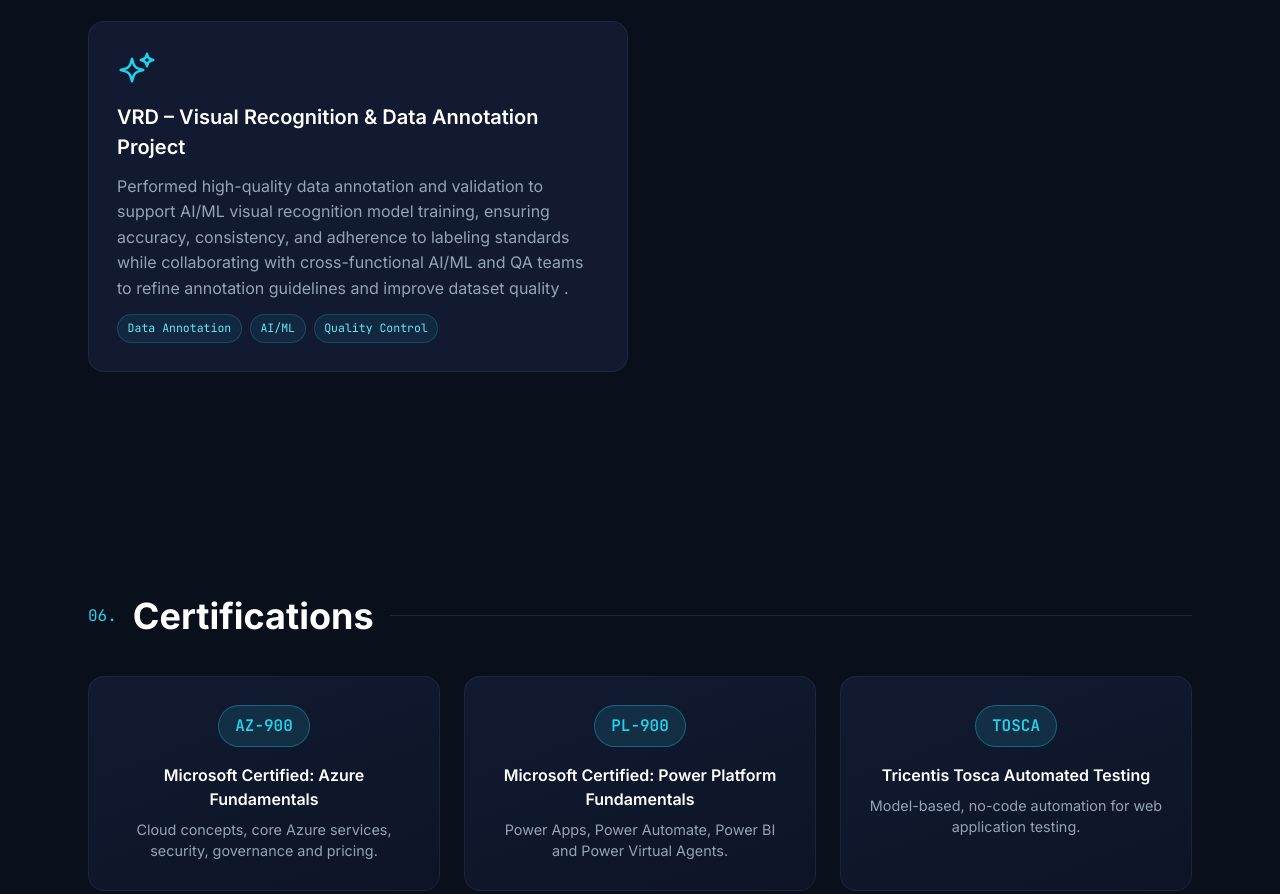
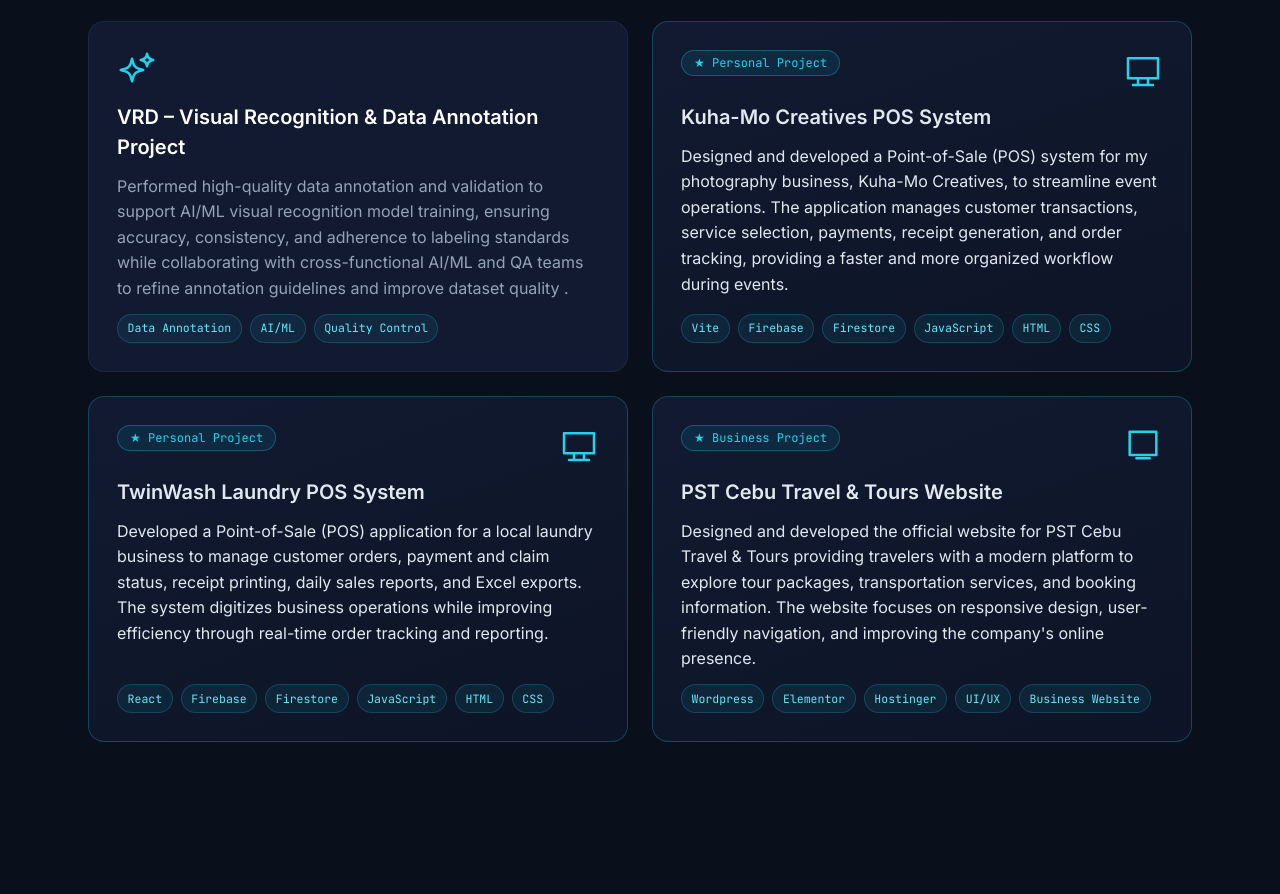
Before and after one commit to caarlcena/carl-portfolio, a plain HTML site: page carl-portfolio/index.html in a window 1280 px wide. Shown: the part 4185-5079 px from the top of the page. Drawn offline with nearby package versions, Linux system fonts and the light colour scheme.

Commit message:
updated projects

```diff
--- a/carl-portfolio/index.html
+++ b/carl-portfolio/index.html
@@ -679,6 +679,147 @@
             ><span>Quality Control</span>
           </div>
         </article>
+        <a
+          href="https://kuha-mo-pos.netlify.app/"
+          target="_blank"
+          rel="noopener noreferrer"
+          class="project-card project-link"
+        >
+          <div class="flex justify-between items-start">
+            <div
+              class="inline-flex items-center rounded-full bg-accent-500/10 border border-accent-400/30 px-3 py-1 text-xs font-mono text-accent-400"
+            >
+              ★ Personal Project
+            </div>
+
+            <svg
+              class="w-10 h-10 text-accent-400"
+              fill="none"
+              stroke="currentColor"
+              stroke-width="1.5"
+              viewBox="0 0 24 24"
+            >
+              <path
+                stroke-linecap="round"
+                stroke-linejoin="round"
+                d="M3 5h18v12H3zm3 16h12M9 17v4m6-4v4"
+              />
+            </svg>
+          </div>
+
+          <h3>Kuha-Mo Creatives POS System</h3>
+
+          <p>
+            Designed and developed a Point-of-Sale (POS) system for my
+            photography business, Kuha-Mo Creatives, to streamline event
+            operations. The application manages customer transactions, service
+            selection, payments, receipt generation, and order tracking,
+            providing a faster and more organized workflow during events.
+          </p>
+
+          <div class="chips">
+            <span>Vite</span>
+            <span>Firebase</span>
+            <span>Firestore</span>
+            <span>JavaScript</span>
+            <span>HTML</span>
+            <span>CSS</span>
+          </div>
+        </a>
+        <a
+          href="https://twinwashpos.netlify.app/"
+          target="_blank"
+          rel="noopener noreferrer"
+          class="project-card project-link"
+        >
+          <div class="flex justify-between items-start">
+            <div
+              class="inline-flex items-center rounded-full bg-accent-500/10 border border-accent-400/30 px-3 py-1 text-xs font-mono text-accent-400"
+            >
+              ★ Personal Project
+            </div>
+
+            <svg
+              class="w-10 h-10 text-accent-400"
+              fill="none"
+              stroke="currentColor"
+              stroke-width="1.5"
+              viewBox="0 0 24 24"
+            >
+              <path
+                stroke-linecap="round"
+                stroke-linejoin="round"
+                d="M3 5h18v12H3zm3 16h12M9 17v4m6-4v4"
+              />
+            </svg>
+          </div>
+
+          <h3>TwinWash Laundry POS System</h3>
+
+          <p>
+            Developed a Point-of-Sale (POS) application for a local laundry
+            business to manage customer orders, payment and claim status,
+            receipt printing, daily sales reports, and Excel exports. The system
+            digitizes business operations while improving efficiency through
+            real-time order tracking and reporting.
+          </p>
+
+          <div class="chips">
+            <span>React</span>
+            <span>Firebase</span>
+            <span>Firestore</span>
+            <span>JavaScript</span>
+            <span>HTML</span>
+            <span>CSS</span>
+          </div>
+        </a>
+
+        <a
+          href="https://www.pstcebutravelandtours.com/"
+          target="_blank"
+          rel="noopener noreferrer"
+          class="project-card project-link"
+        >
+          <div class="flex justify-between items-start">
+            <div
+              class="inline-flex items-center rounded-full bg-accent-500/10 border border-accent-400/30 px-3 py-1 text-xs font-mono text-accent-400"
+            >
+              ★ Business Project
+            </div>
+
+            <svg
+              class="w-10 h-10 text-accent-400"
+              fill="none"
+              stroke="currentColor"
+              stroke-width="1.5"
+              viewBox="0 0 24 24"
+            >
+              <path
+                stroke-linecap="round"
+                stroke-linejoin="round"
+                d="M4 4h16v14H4zM8 20h8"
+              />
+            </svg>
+          </div>
+
+          <h3>PST Cebu Travel & Tours Website</h3>
+
+          <p>
+            Designed and developed the official website for PST Cebu Travel &
+            Tours providing travelers with a modern platform to explore tour
+            packages, transportation services, and booking information. The
+            website focuses on responsive design, user-friendly navigation, and
+            improving the company's online presence.
+          </p>
+
+          <div class="chips">
+            <span>Wordpress</span>
+            <span>Elementor</span>
+            <span>Hostinger</span>
+            <span>UI/UX</span>
+            <span>Business Website</span>
+          </div>
+        </a>
       </div>
     </section>
 
--- a/carl-portfolio/styles.css
+++ b/carl-portfolio/styles.css
@@ -102,6 +102,7 @@
   display: flex;
   flex-direction: column;
   gap: 0.75rem;
+  position: relative;
   transition:
     transform 0.25s ease,
     border-color 0.25s ease,
@@ -236,6 +237,45 @@
 .resume-btn:active {
   transform: translateY(0);
 }
+
+.project-card:has(.inline-flex) {
+  border: 1px solid rgba(34, 211, 238, 0.25);
+  background: linear-gradient(160deg, #111a31, #0d1426);
+}
+
+.project-card:has(.inline-flex):hover {
+  border-color: rgba(34, 211, 238, 0.45);
+}
+
+.project-link {
+  display: flex;
+  flex-direction: column;
+  text-decoration: none;
+  color: inherit;
+  cursor: pointer;
+}
+
+.project-link h3,
+.project-link p,
+.project-link .chips {
+  color: inherit;
+}
+.project-link::after {
+  content: "↗";
+  position: absolute;
+  top: 1.25rem;
+  right: 1.25rem;
+
+  font-size: 1rem;
+  color: rgba(34, 211, 238, 0);
+
+  transition: all 0.25s ease;
+}
+
+.project-link:hover::after {
+  color: #22d3ee;
+  transform: translate(2px, -2px);
+}
 @media (max-width: 768px) {
   h1 {
     font-size: 3rem !important;
```
